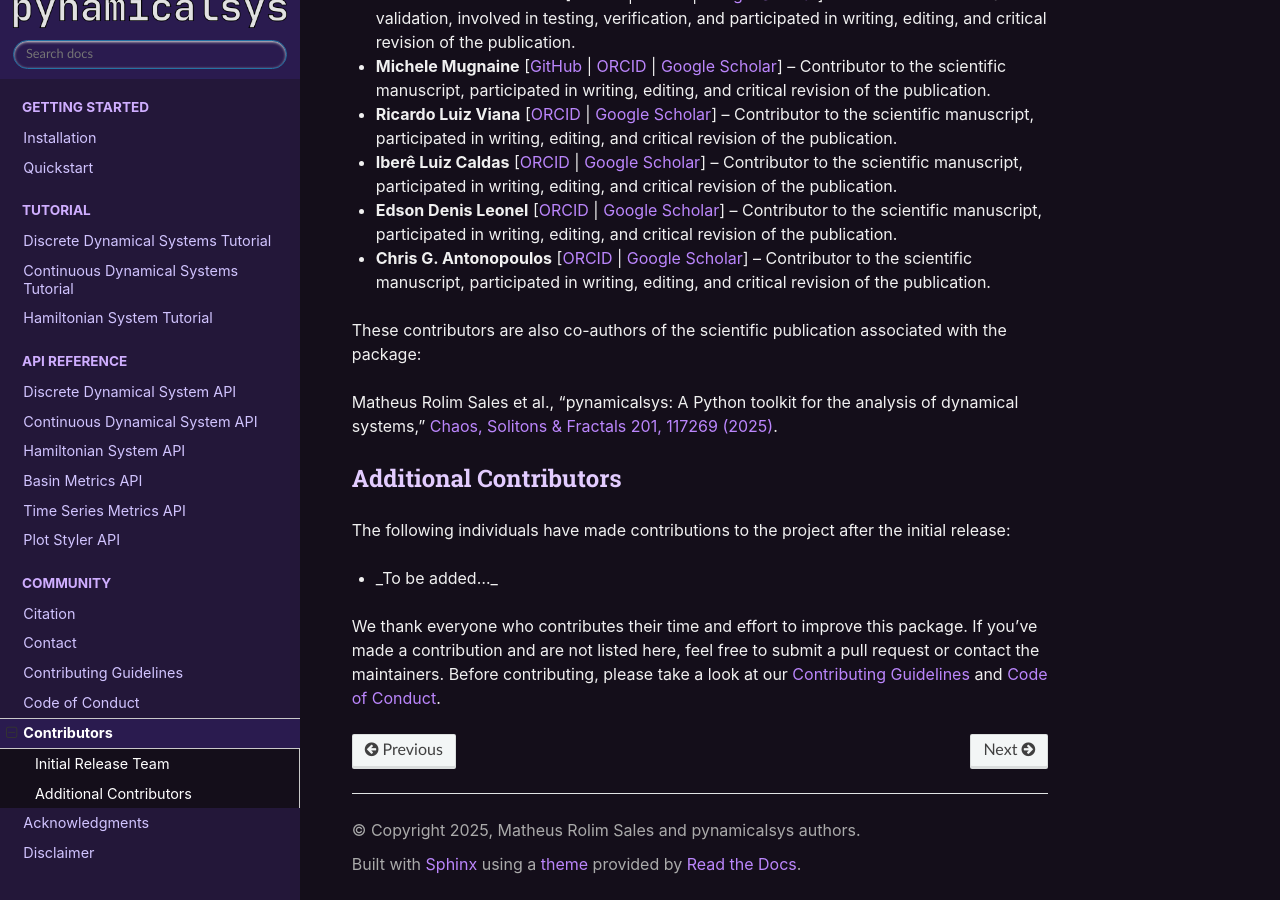
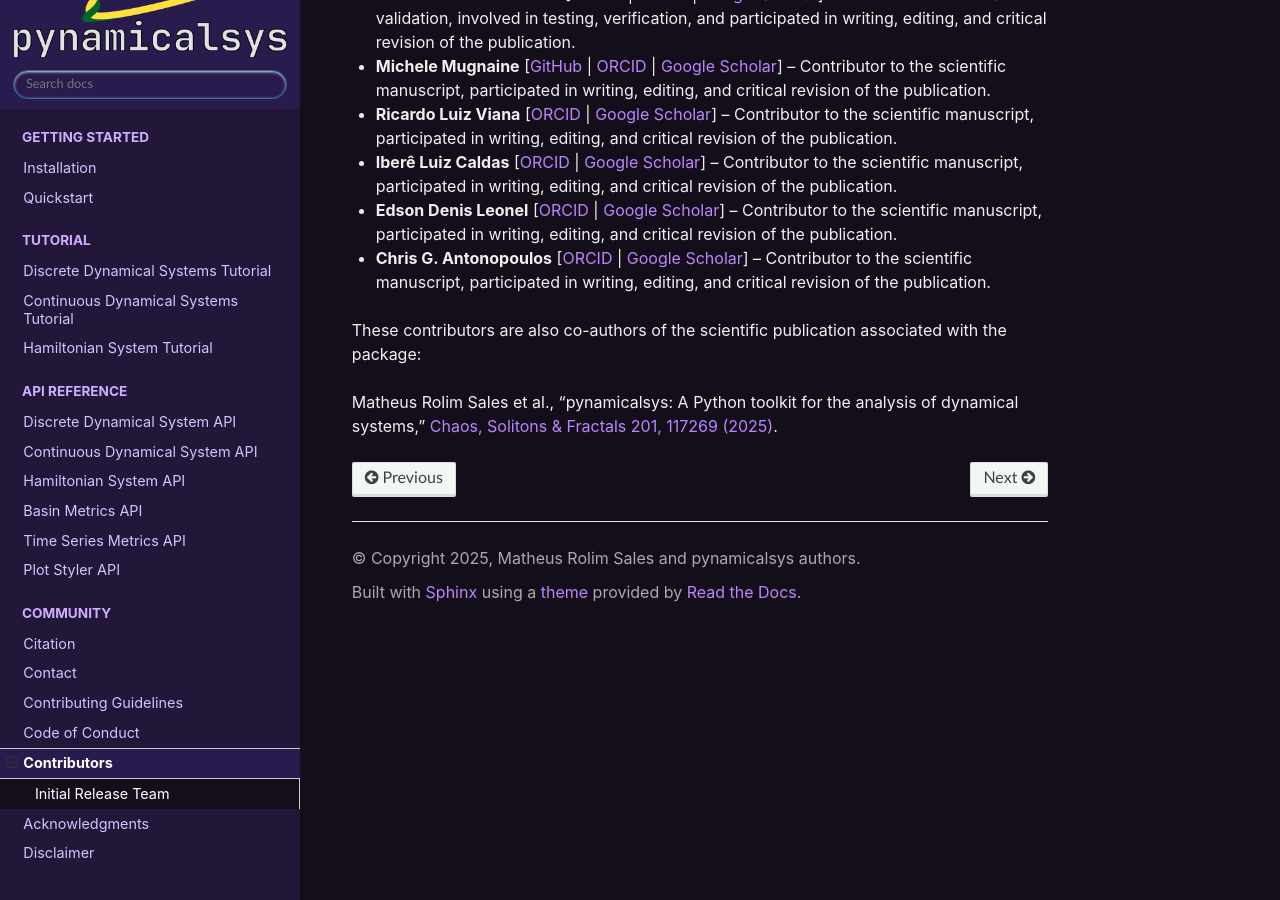
Before and after one commit to mrolims/pynamicalsys, a Sphinx documentation site: the page built from docs/source/contributors.rst, in a window 1280 px wide and 900 px high, scrolled down 571 px. Built offline with Sphinx 7.4.7 and the Read the Docs theme 3.1.0, drawn with Linux system fonts in a browser that asks for light colours; the version number could not be read and is left out.

Commit message:
Update contributing and contributors documentation page

```diff
--- a/docs/source/contributing.rst
+++ b/docs/source/contributing.rst
@@ -18,7 +18,7 @@ How to Contribute
 
     .. code-block:: bash
 
-        git checkout -b fix-typo-in-readme
+        git checkout -b fix/typo-in-readme
 
 3. **Make Changes**
 
--- a/docs/source/contributors.rst
+++ b/docs/source/contributors.rst
@@ -21,11 +21,11 @@ These contributors are also co-authors of the scientific publication associated
 Matheus Rolim Sales et al., "pynamicalsys: A Python toolkit for the analysis of dynamical systems," `Chaos, Solitons & Fractals 201, 117269 (2025) <https://doi.org/10.1016/j.chaos.2025.117269>`_.
 
 
-Additional Contributors
-------------------------
+.. Additional Contributors
+.. ------------------------
 
-The following individuals have made contributions to the project after the initial release:
+.. The following individuals have made contributions to the project after the initial release:
 
-- _To be added..._
+.. - _To be added..._
 
-We thank everyone who contributes their time and effort to improve this package. If you've made a contribution and are not listed here, feel free to submit a pull request or contact the maintainers. Before contributing, please take a look at our :doc:`contributing` and :doc:`code_of_conduct`.
+.. We thank everyone who contributes their time and effort to improve this package. If you've made a contribution and are not listed here, feel free to submit a pull request or contact the maintainers. Before contributing, please take a look at our :doc:`contributing` and :doc:`code_of_conduct`.
```
